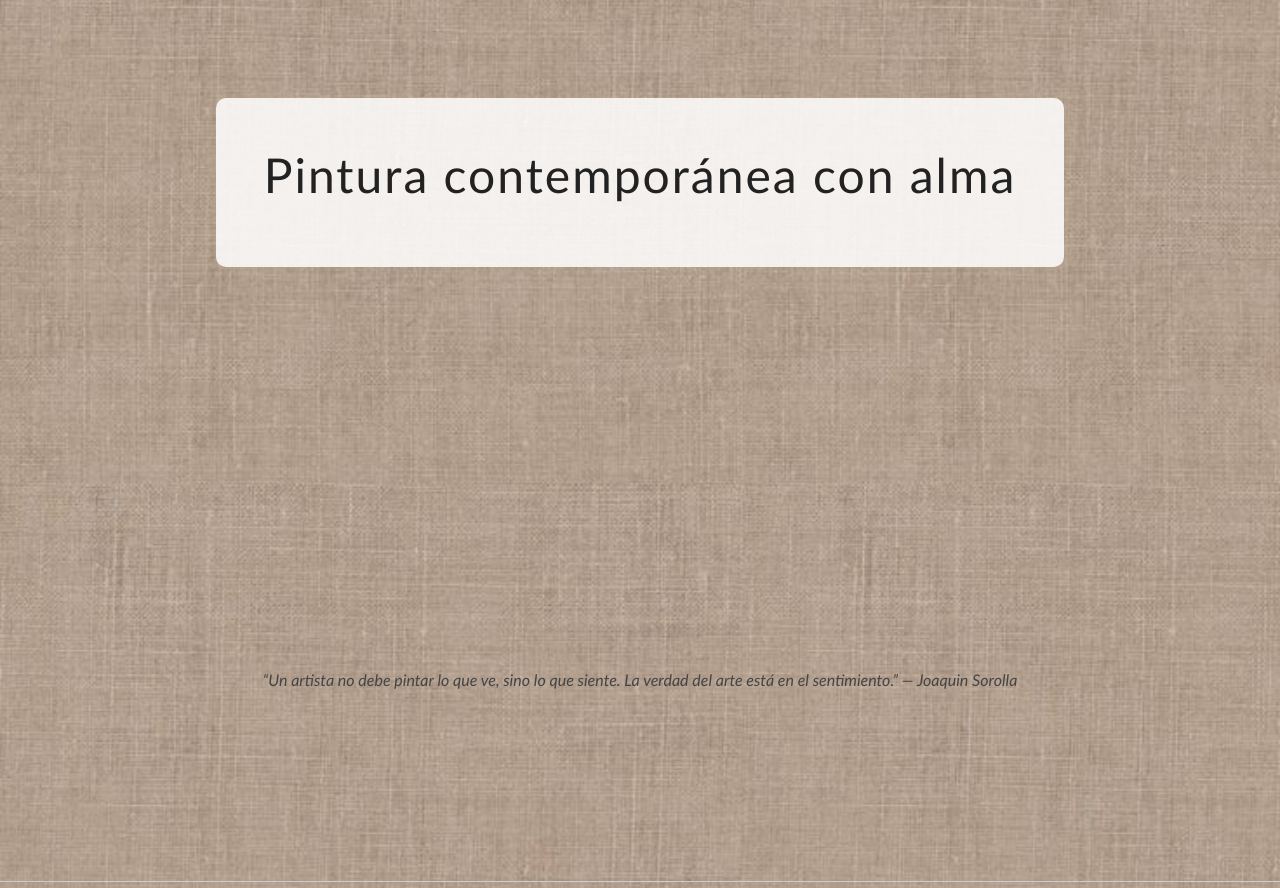
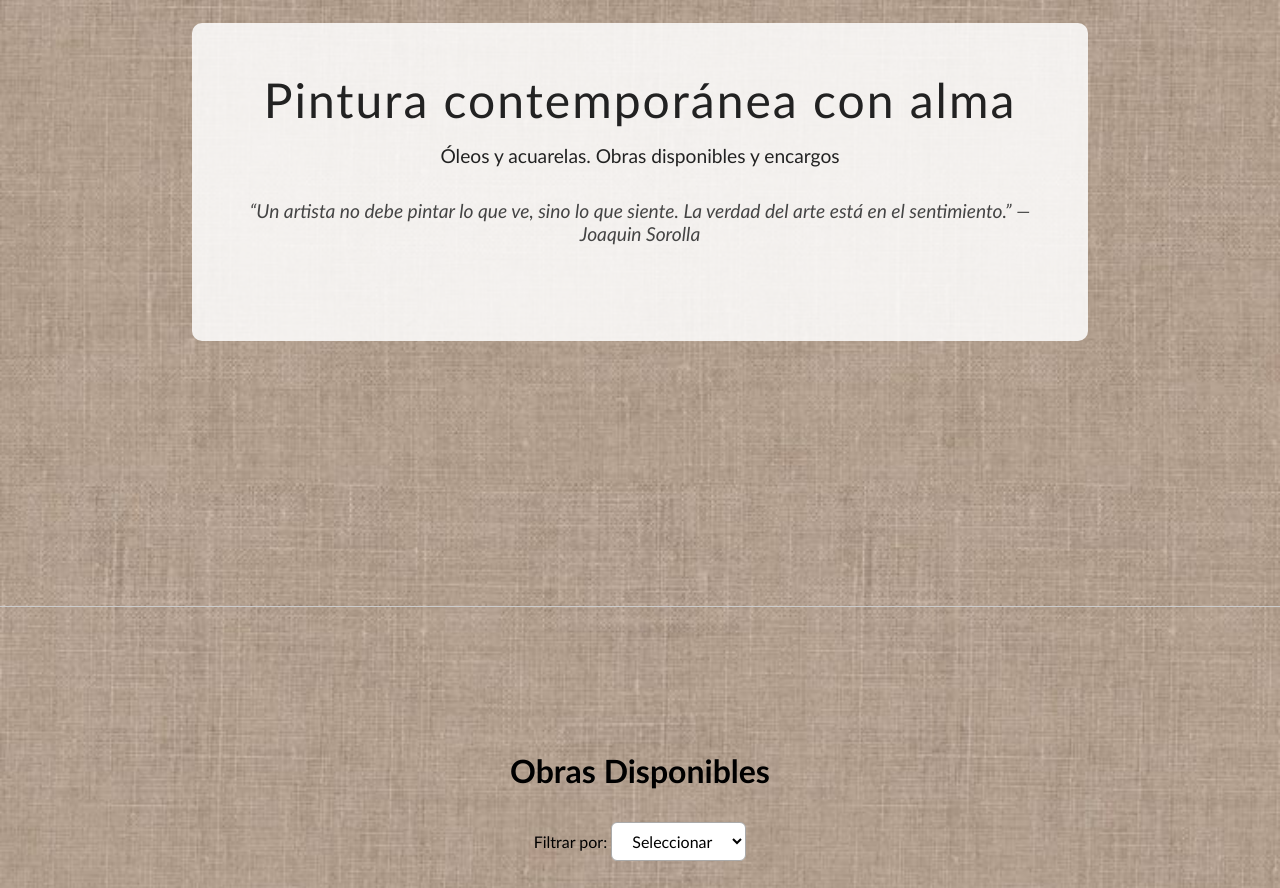
Before and after one commit to ini8a/Pagina-Mama, a plain HTML site: page ici.html in a window 1280 px wide. Shown: the part 258-1146 px from the top of the page. Drawn offline with Linux system fonts and the light colour scheme; grey boxes are pictures that could not be loaded; a web font is replaced by a local one.

Commit message:
ici_portada

```diff
--- a/ici.html
+++ b/ici.html
@@ -350,19 +350,17 @@ hr {
     </div>
   </nav>
 
-  <!-- HERO -->
-  <header id="inicio">
-    <div class="hero-text">
-      <h1>Pintura contemporánea con alma</h1>
-    </div>
-  </header>
+<!-- HERO -->
+<header id="inicio">
+  <div class="hero-text">
+    <h1>Pintura contemporánea con alma</h1>
+    <p>Óleos y acuarelas. Obras disponibles y encargos</p>
 
-     <!-- FRASE DESTACADA -->
-  <section>
-    <div class="quote">
+    <div class="quote" style="margin-top: 2rem;">
       <p>“Un artista no debe pintar lo que ve, sino lo que siente. La verdad del arte está en el sentimiento.” — Joaquin Sorolla</p>
     </div>
-  </section>
+  </div>
+</header>
 
 
 
```
